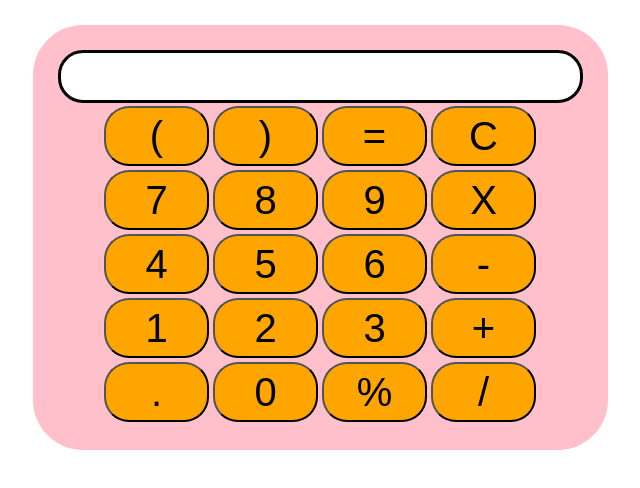
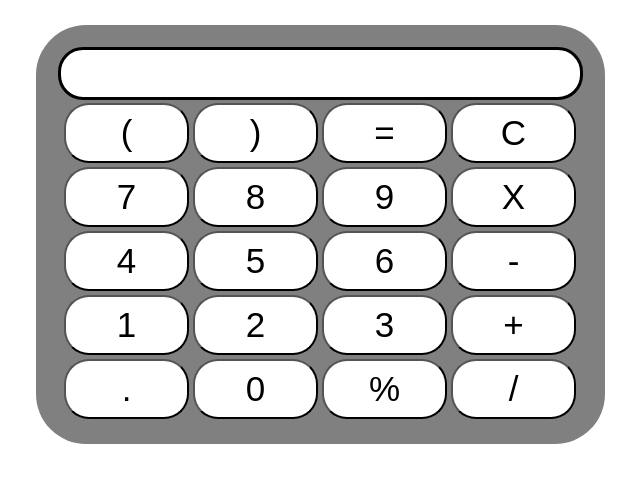
Before and after one commit to vijaykrishnaSB/Calculator, a plain HTML site: page index.html in a window 1280 px wide. Shown: the whole page, without its empty margins (320-960 px from the left). Drawn offline with Linux system fonts and the light colour scheme.

Commit message:
Update style.css

```diff
--- a/style.css
+++ b/style.css
@@ -14,16 +14,16 @@ input {
 }
 
 button{
-    font-size: 40px;
-    background-color: orange;
-    width: 105px;
+    font-size: 35px;
+    background-color: white;
+    width: 125px;
     height: 60px;
     border-radius:25px;
 }
 
 .calculator {
     display: inline-block;
-    padding: 25px;
+    padding: 22px;
     border-radius: 50px;
-    background-color: pink;
+    background-color: gray;
 }
```
